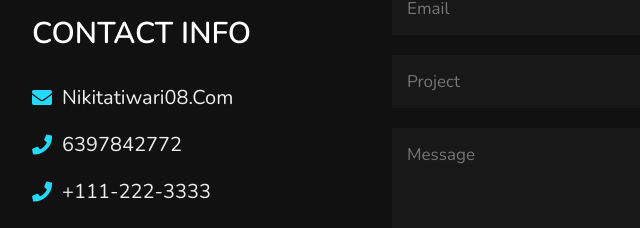
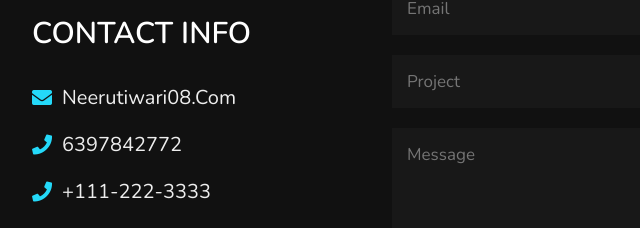
Before and after one commit to NIKITATIWARII/myportfolio, a plain HTML site: page index.html in a window 1280 px wide. Shown: the part 3426-3654 px from the top of the page, 368-1008 px from the left. Drawn offline with nearby package versions, Linux system fonts and the light colour scheme; files whose address does not match are found by name.

Commit message:
second commit

```diff
--- a/index.html
+++ b/index.html
@@ -195,7 +195,7 @@
         <h3 class="title">contact info</h3>
 
         <div class="info">
-            <h3> <i class="fas fa-envelope"></i> nikitatiwari08.com </h3>
+            <h3> <i class="fas fa-envelope"></i> neerutiwari08.com </h3>
             <h3> <i class="fas fa-phone"></i> 6397842772 </h3>
             <h3> <i class="fas fa-phone"></i> +111-222-3333 </h3>
             <h3> <i class="fas fa-map-marker-alt"></i> ranikhet uttarakhand 263645 </h3>
```
